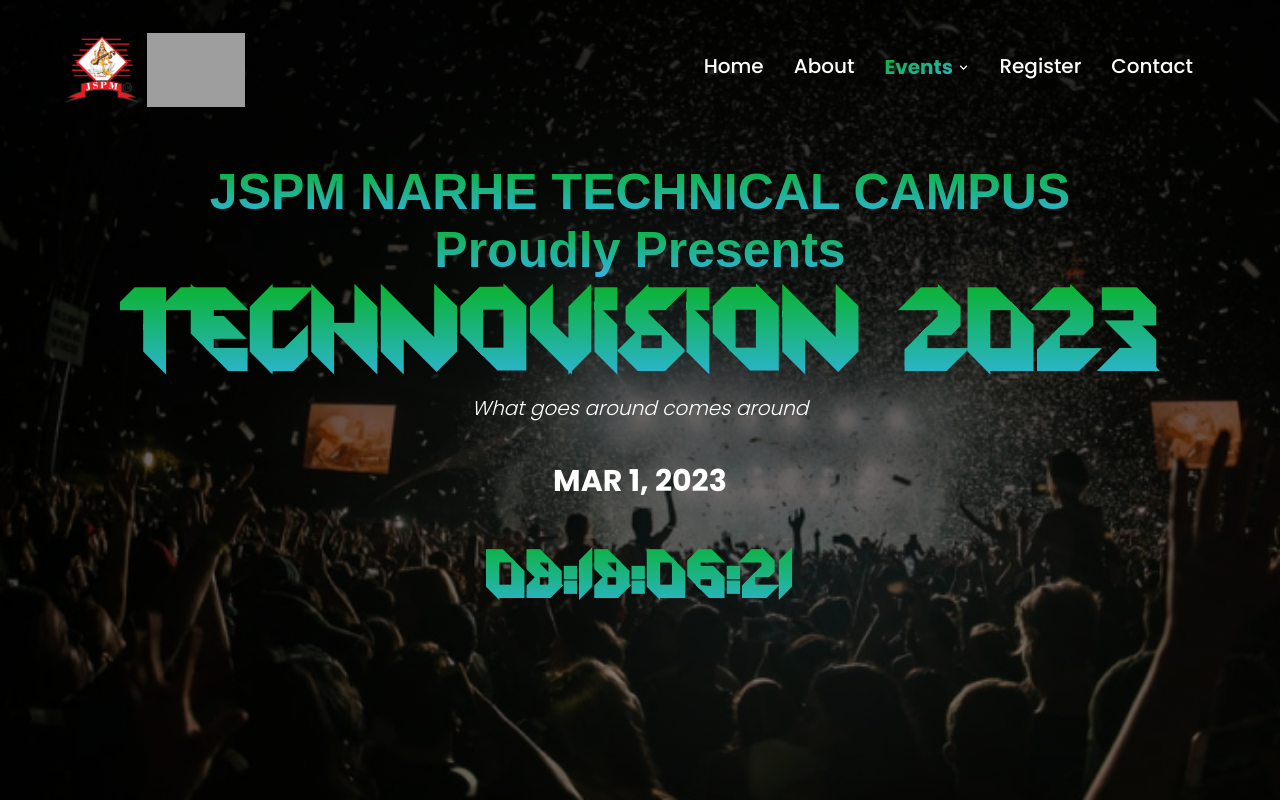
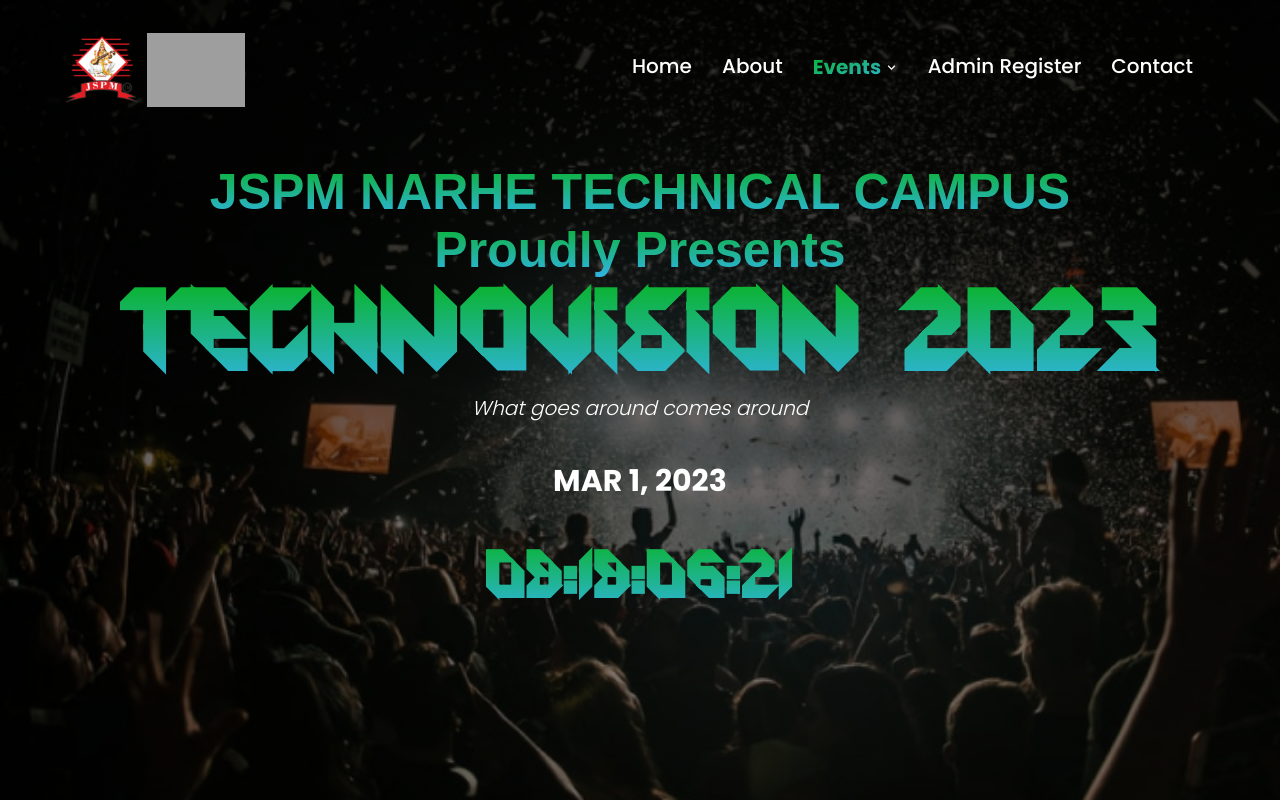
Before and after one commit to mrudulpatel/TechnoVision-2023, a React (Create React App) app: page /home in a window 1280 px wide. Shown: the top 800 px of the page. Built offline with nearby package versions, Linux system fonts and the light colour scheme; grey boxes are pictures that could not be loaded.

Commit message:
register button in header

```diff
--- a/src/components/Header/Header.js
+++ b/src/components/Header/Header.js
@@ -157,8 +157,8 @@
                 duration={600}
                 style={{ color: "white", textDecoration: "none" }}
               >
-                <HashLink className={classes.homeLink} to="#ambassador">
-                  Register
+                <HashLink className={classes.homeLink} to="/superadmin">
+                  Admin Register
                 </HashLink>
               </Drop>
             </li>
```
